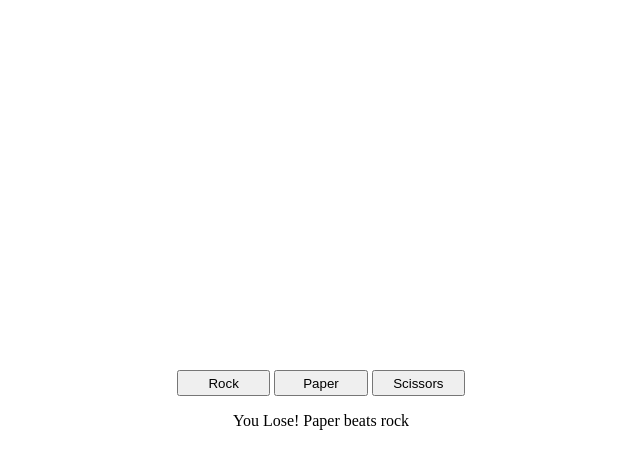
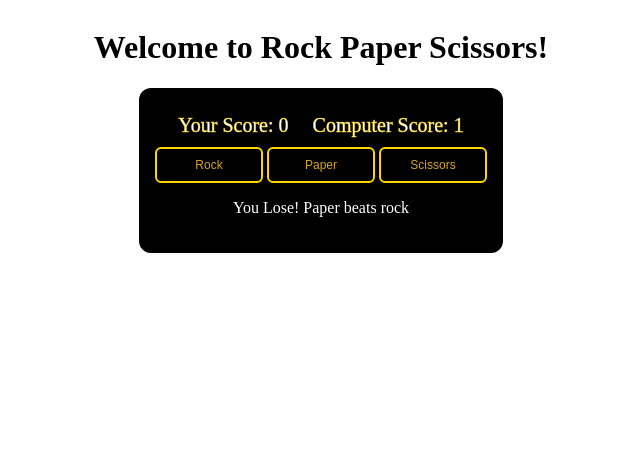
Before and after one commit to CrikeyMikey/Project-rock-paper-scissors, a plain HTML site: page index.html in a window 1280 px wide. Both pictures are taken after a click on the button "Rock". Shown: the whole page, without its empty margins (327-967 px from the left). Drawn offline with Linux system fonts and the light colour scheme.

Commit message:
Added all required UI elements

```diff
--- a/index.html
+++ b/index.html
@@ -7,6 +7,12 @@
     </head>
 
     <body>
+        <h1>Welcome to Rock Paper Scissors!</h1>
+        <div class="gameboard">
+            <div class='running-score'>
+                <span class='player-score'>Your Score: </span>
+                <span class='computer-score'>Computer Score: </span>
+            </div>
             <div id='container'>
                 <button class='rock'>Rock</button>
                 <button class='paper'>Paper</button>
@@ -14,8 +20,7 @@
             </div>
             <div class="result">
             </div>
+        </div>
         <script src="script.js"></script>
     </body>
 </html>
-
-<!--current video time is 16:22 for the part 2 video-->
--- a/script.js
+++ b/script.js
@@ -5,6 +5,8 @@ const rockButton = document.querySelector('.rock')
 const paperButton = document.querySelector('.paper')
 const scissorsButton = document.querySelector('.scissors')
 const resultDiv = document.querySelector('.result')
+const playerScoreSpan = document.querySelector('.player-score')
+const computerScoreSpan = document.querySelector('.computer-score')
 
 const computerChoice = () => {
     const arrChoices = ['rock', 'paper', 'scissors']
@@ -13,73 +15,69 @@ const computerChoice = () => {
 }
 
 const playRound = (playerSelection, computerSelection) => {
-    console.log('1 ', playerSelection, '2 ', computerSelection)
+    const p = document.createElement('p')
     if (playerSelection === computerSelection) {
-        const p = document.createElement('p')
         p.innerText = `You tied! You both picked ${playerSelection}`
-        resultDiv.appendChild(p);
     } else if (playerSelection === "scissors" && computerSelection === "rock") {
         computerScore++
-        const p = document.createElement('p')
         p.innerText = 'You Lose! rock beats scissors'
-        resultDiv.appendChild(p);
     } else if (playerSelection === "scissors" && computerSelection === "paper") {
         playerScore++
-        const p = document.createElement('p')
         p.innerText = 'You Win! scissors beats paper'
-        resultDiv.appendChild(p);
     } else if (playerSelection === "rock" && computerSelection === "paper") {
         computerScore++
-        const p = document.createElement('p')
         p.innerText = 'You Lose! Paper beats rock'
-        resultDiv.appendChild(p);
     } else if (playerSelection === "rock" && computerSelection === "scissors") {
         playerScore++
-        const p = document.createElement('p')
         p.innerText = 'You Won! rock beats scissors'
-        resultDiv.appendChild(p);
     } else if (playerSelection === "paper" && computerSelection === "scissors") {
         computerScore++
-        const p = document.createElement('p')
         p.innerText = 'You Lose! scissors beats paper'
-        resultDiv.appendChild(p);
     } else if (playerSelection === 'paper' && computerSelection === 'rock') {
         playerScore++
-        const p = document.createElement('p')
         p.innerText = 'You Won! paper beats rock'
-        resultDiv.appendChild(p);
     }
+    resultDiv.appendChild(p);
+}
+
+const winCheck = (playerScore, computerScore) => {
+    const h2 = document.createElement('h2')
+    if (playerScore === 5) {
+        h2.classList.add('player-won')
+        h2.innerText = `You won ${playerScore} to ${computerScore}, congratulations!`
+    }
+    else if (computerScore === 5) {
+        h2.classList.add('computer-won')
+        h2.innerText = `You lost ${playerScore} to ${computerScore}, game over`
+    }
+    resultDiv.append(h2)
+}
+
+const updateScores = (playerScore, computerScore) => {
+    playerScoreSpan.innerText = `Your Score: ${playerScore}`
+    computerScoreSpan.innerText = `Computer Score: ${computerScore}`
 }
 
 rockButton.addEventListener('click', () => {
     const computerSelection = computerChoice()
     const playerSelection = 'rock'
     playRound(playerSelection, computerSelection)
+    updateScores(playerScore, computerScore)
+    winCheck(playerScore, computerScore)
 })
 
 paperButton.addEventListener('click', () => {
     const computerSelection = computerChoice();
     const playerSelection = 'paper';
     playRound(playerSelection, computerSelection);
+    updateScores(playerScore, computerScore)
+    winCheck(playerScore, computerScore)
 })
 
 scissorsButton.addEventListener('click', () => {
     const computerSelection = computerChoice();
     const playerSelection = 'scissors';
     playRound(playerSelection, computerSelection);
+    updateScores(playerScore, computerScore)
+    winCheck(playerScore, computerScore)
 })
-
-//const game = () => {
-//    while (playerScore < 5 || computerScore < 5) {
-//        playRound();
-//        if (playerScore >= 5) {
-//            return("You Win! you have beaten the machine!");
-//        }
-//        else if (computerScore >= 5) {
-//            return("You Lose! the machine won");
-//        }
-//        else {
-//            console.log("Continue Playing");
-//        }
-//    }
-//}
--- a/styles.css
+++ b/styles.css
@@ -9,24 +9,44 @@ body {
     display: flex;
     flex-direction: column;
     align-items: center;
-    justify-content: center;
 }
 
-#gamebox {
-    width: 300px;
-    height: 200px;
+p {
+    color: white;
+}
+
+h2 {
+    color: goldenrod;
+}
+
+button {
+    color: goldenrod;
     background-color: black;
+    border-radius: 6px;
+    border: solid 2px gold
+}
+
+.rock, .paper, .scissors {
+    height: 3em;
+    width: 9em;
+    font-size: 12px;
+}
+
+.running-score {
     display: flex;
+    font-size: 20px;
+    justify-content: space-around;
+    padding: 10px;
+    color: white;
+    gap: 24px;
+    -webkit-text-stroke: 0.5px gold;
+}
+
+.gameboard {
+    border-radius: 12px;
+    padding: 16px;
+    background-color: black;
+    display:flex;
     flex-direction: column;
     align-items: center;
 }
-
-.rock, .paper, .scissors {
-    height: 2em;
-    width: 7em;
-}
-
-.playerScore, .computerScore, .roundResult {
-    font-size: 10px;
-    color: white;
-}
```
Lines whose indentation alone changed are shown as unchanged.
